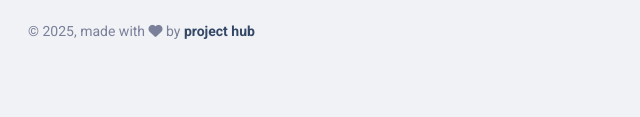
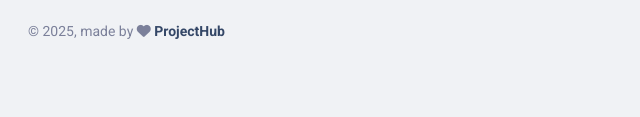
Before and after one commit to OZ-786/weather-station, a website: page index.html in a window 1280 px wide. Shown: the part 680-797 px from the top of the page, 270-910 px from the left. Drawn offline with nearby package versions, Linux system fonts and the light colour scheme; no server answers; a script that the page names is missing.

Commit message:
Update index.html

```diff
--- a/index.html
+++ b/index.html
@@ -597,8 +597,8 @@ function liveTimerUpdtFun() {
                 © <script>
                   document.write(new Date().getFullYear())
                 </script>,
-                made with <i class="fa fa-heart"></i> by
-                <a href="#" class="font-weight-bold" target="_blank">project hub</a>
+                made by <i class="fa fa-heart"></i>
+                <a href="#" class="font-weight-bold" target="_blank">ProjectHub</a>
               </div>
             </div>
             <div class="col-lg-6">
```
